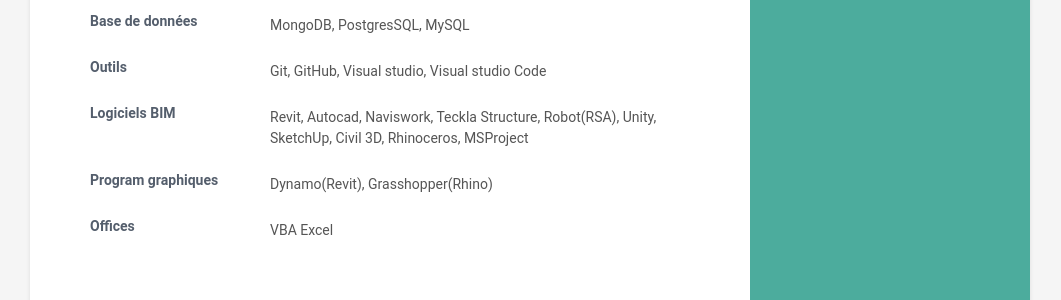
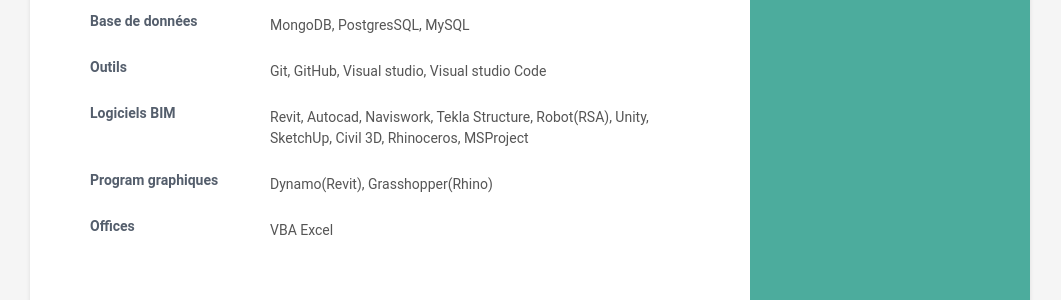
Before and after one commit to tienduy-nguyen/cv, a Jekyll site: the page built from index.html, in a window 1280 px wide. Shown: the part 1379-1679 px from the top of the page, without its empty margins (110-1171 px from the left). Built offline with Jekyll 4.4.1, drawn with Linux system fonts in a browser that asks for light colours.

Commit message:
Update data.yml

```diff
--- a/_data/data.yml
+++ b/_data/data.yml
@@ -133,7 +133,7 @@
           Git, GitHub, Visual studio, Visual studio Code
       - name: Logiciels BIM
         level: |
-          Revit, Autocad, Naviswork, Teckla Structure, Robot(RSA), Unity, SketchUp, Civil 3D, Rhinoceros, MSProject
+          Revit, Autocad, Naviswork, Tekla Structure, Robot(RSA), Unity, SketchUp, Civil 3D, Rhinoceros, MSProject
       - name: Program graphiques
         level: |
           Dynamo(Revit), Grasshopper(Rhino)
```
